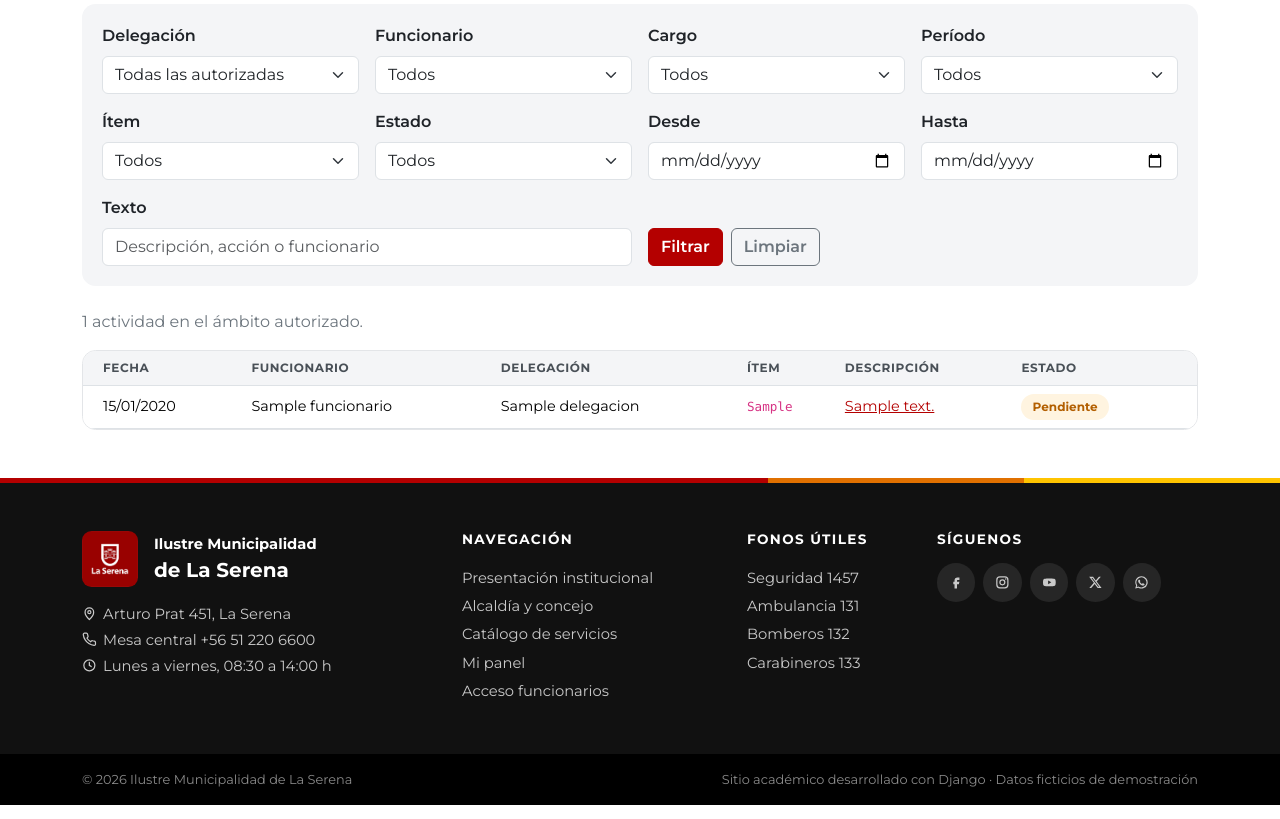
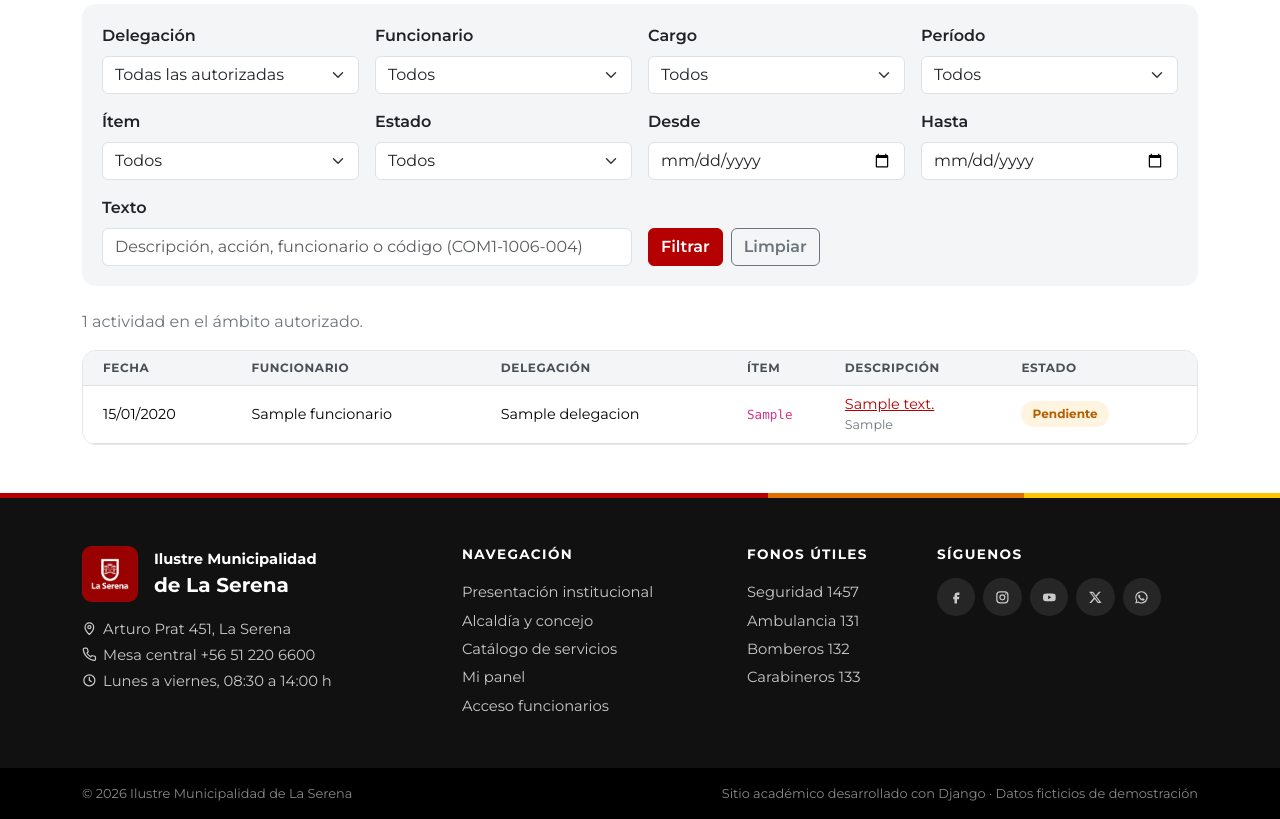
Before and after one commit to PigueonDev/Evaluacion_BACKEND, a Django app: page /servicios/consulta/ in a window 1280 px wide. Shown: the part 492-1311 px from the top of the page. Run offline with Django 5.2, Linux system fonts and the light colour scheme; a user stored in the database is signed in; tables that the repository leaves empty hold one stand-in row (values such as "Sample post"); some libraries are stand-ins or nearby versions.

Commit message:
SCRUM-21: la consulta operativa busca y muestra el código verificador de la matriz
Co-authored-by: PigueonDev <PigueonDev@users.noreply.github.com>

```diff
--- a/servicios/views.py
+++ b/servicios/views.py
@@ -674,7 +674,10 @@ def consulta(request):
     if hasta:
         actividades = actividades.filter(fecha__lte=hasta)
     if busqueda:
-        actividades = actividades.filter(Q(descripcion__icontains=busqueda) | Q(accion__icontains=busqueda) | Q(funcionario__nombre_completo__icontains=busqueda))
+        actividades = actividades.filter(
+            Q(descripcion__icontains=busqueda) | Q(accion__icontains=busqueda) | Q(funcionario__nombre_completo__icontains=busqueda)
+            | Q(codigo_verificador__iexact=busqueda.replace(" ", ""))
+        )
     contexto = {
         "actividades": actividades,
         "delegaciones": delegaciones,
--- a/templates/servicios/consulta.html
+++ b/templates/servicios/consulta.html
@@ -72,7 +72,7 @@
             </div>
             <div class="col-md-8 col-lg-6">
                 <label class="form-label fw-semibold" for="q-consulta">Texto</label>
-                <input class="form-control" id="q-consulta" name="q" type="search" value="{{ busqueda }}" placeholder="Descripción, acción o funcionario">
+                <input class="form-control" id="q-consulta" name="q" type="search" value="{{ busqueda }}" placeholder="Descripción, acción, funcionario o código (COM1-1006-004)">
             </div>
             <div class="col-md-4 col-lg-3 d-flex align-items-end gap-2">
                 <button class="btn btn-primary" type="submit">Filtrar</button>
@@ -94,7 +94,7 @@
                     <td>{{ actividad.funcionario.nombre_completo }}</td>
                     <td>{{ actividad.funcionario.delegacion.nombre }}</td>
                     <td><code>{{ actividad.item.codigo }}</code></td>
-                    <td><a href="{% url 'servicios:consulta_actividad' actividad.pk %}?{{ consulta_query }}">{{ actividad.descripcion|truncatewords:12 }}</a></td>
+                    <td><a href="{% url 'servicios:consulta_actividad' actividad.pk %}?{{ consulta_query }}">{{ actividad.descripcion|truncatewords:12 }}</a>{% if actividad.codigo_verificador %}<div class="small text-secondary">{{ actividad.codigo_verificador }}</div>{% endif %}</td>
                     <td><span class="estado estado-{{ actividad.estado }}">{{ actividad.get_estado_display }}</span></td>
                 </tr>
                 {% empty %}
--- a/templates/servicios/consulta_detalle.html
+++ b/templates/servicios/consulta_detalle.html
@@ -9,6 +9,7 @@
 <section class="container py-5">
     <article class="tarjeta-info">
         <dl class="ficha-datos">
+            {% if actividad.codigo_verificador %}<div><dt>Código verificador</dt><dd><span class="codigo-evidencia">{{ actividad.codigo_verificador }}</span></dd></div>{% endif %}
             <div><dt>Identificador</dt><dd><span class="codigo-evidencia">{{ actividad.codigo_evidencia }}</span></dd></div>
             <div><dt>Fecha</dt><dd>{{ actividad.fecha|date:"d/m/Y" }}</dd></div>
             <div><dt>Funcionario</dt><dd>{{ actividad.funcionario.nombre_completo }}</dd></div>
```
